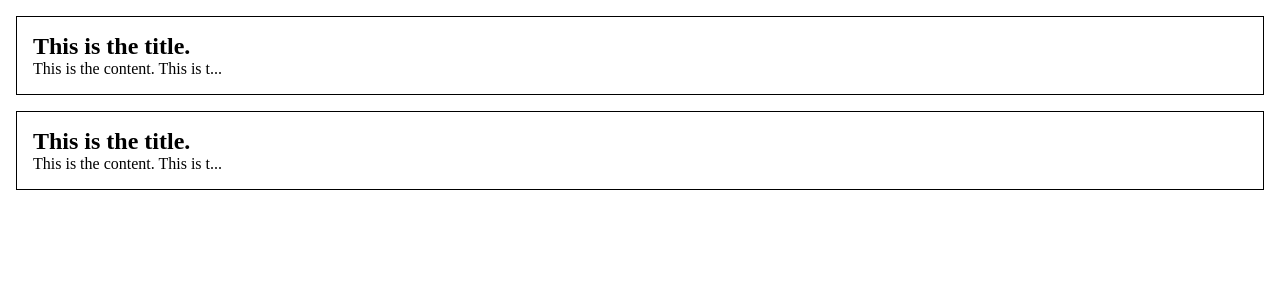
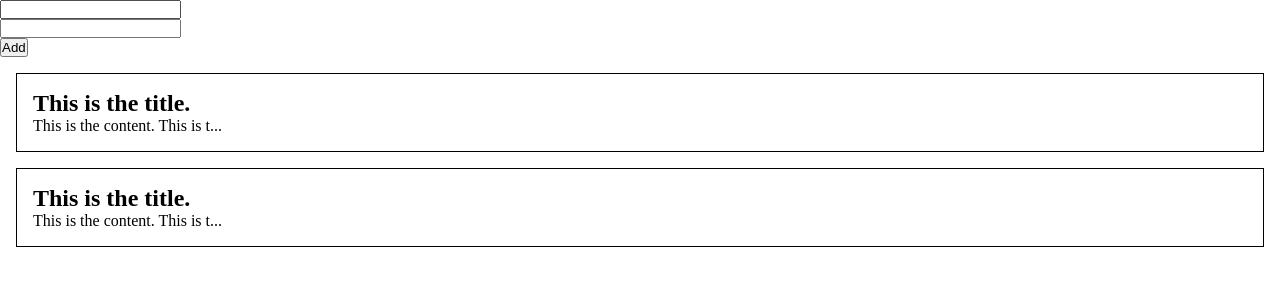
Before and after one commit to Selva-Ganesh-M/RTK_Blog_App, a React (Vite) app: page / in a window 1280 px wide. Shown: the top 300 px of the page. Built offline with nearby package versions, Linux system fonts and the light colour scheme.

Commit message:
form and add new blog funtionality

```diff
--- a/src/App.jsx
+++ b/src/App.jsx
@@ -1,9 +1,11 @@
 import React from "react";
+import AddPost from "./features/posts/AddPost";
 import PostsList from "./features/posts/PostsList";
 
 const App = () => {
   return (
     <div class="app">
+      <AddPost />
       <PostsList />
     </div>
   );
--- /dev/null
+++ b/src/features/posts/AddPost.jsx
@@ -0,0 +1,47 @@
+import { nanoid } from "@reduxjs/toolkit";
+import React, { useState } from "react";
+import { useDispatch } from "react-redux";
+import { addNew } from "./postSlice";
+
+const AddPost = () => {
+  const [title, setTitle] = useState("");
+  const [content, setContent] = useState("");
+  const dispatch = useDispatch();
+  const handleSubmit = () => {
+    if (!title || !content) {
+      return;
+    }
+    dispatch(
+      addNew({
+        id: nanoid(),
+        title,
+        content,
+      })
+    );
+    setTitle("");
+    setContent("");
+  };
+  return (
+    <div className="form">
+      <div className="input-section">
+        <label htmlFor="title" className="label"></label>
+        <input
+          type="text"
+          value={title}
+          onChange={(e) => setTitle(e.target.value)}
+        />
+      </div>
+      <div className="input-section">
+        <label htmlFor="content" className="label"></label>
+        <input
+          type="text"
+          value={content}
+          onChange={(e) => setContent(e.target.value)}
+        />
+      </div>
+      <button onClick={handleSubmit}>Add</button>
+    </div>
+  );
+};
+
+export default AddPost;
--- a/src/features/posts/postSlice.js
+++ b/src/features/posts/postSlice.js
@@ -1,6 +1,5 @@
 import { createSlice } from "@reduxjs/toolkit";
-const initialState = {
-  posts: [
+const initialState = [
   {
     id: 1,
     title: "This is the title.",
@@ -13,13 +12,17 @@ const initialState = {
     content:
       "This is the content. This is the content. This is the content. This is the content. This is the content. This is the content. This is the content. This is the content. This is the content. This is the content. This is the content. This is the content. This is the content. This is the content. This is the content. This is the content. This is the content. This is the content. This is the content. ",
   },
-  ],
-};
+];
 const postSlice = createSlice({
   name: "posts",
   initialState,
-  reducers: {},
+  reducers: {
+    addNew: (state, action) => {
+      state.push(action.payload);
+    },
+  },
 });
 
-export const getAllPosts = (state) => state.posts.posts;
+export const getAllPosts = (state) => state.posts;
+export const { addNew } = postSlice.actions;
 export default postSlice.reducer;
```
Lines whose indentation alone changed are shown as unchanged.
